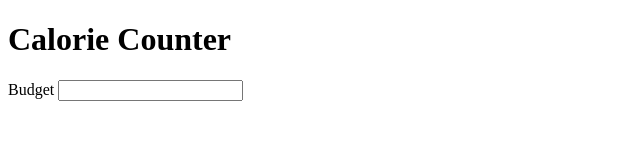
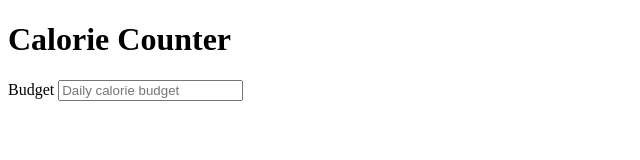
Before and after one commit to tanimaraeliassantos/calories-counter-app, a plain HTML site: page index.html in a window 1280 px wide. Shown: the full height of the page, 0-640 px from the left. Drawn offline with Linux system fonts and the light colour scheme.

Commit message:
Update index.html
Added attributes to input

```diff
--- a/index.html
+++ b/index.html
@@ -1,8 +1,8 @@
 <!DOCTYPE html>
 <html lang="en">
 	<head>
-    <meta charset="UTF-8">
-    <meta name="viewport" content="width=device-width, initial-scale=1.0">
+		<meta charset="UTF-8" />
+		<meta name="viewport" content="width=device-width, initial-scale=1.0" />
 		<title>Calorie Counter App</title>
 	</head>
 	<body>
@@ -11,7 +11,13 @@
 			<div class="container">
 				<form action="" id="calorie-counter">
 					<label for="budget">Budget</label>
-                <input id="budget"/>
+					<input
+						id="budget"
+						type="number"
+						min="0"
+						placeholder="Daily calorie budget"
+						required
+					/>
 				</form>
 			</div>
 		</main>
```
Lines whose indentation alone changed are shown as unchanged.
